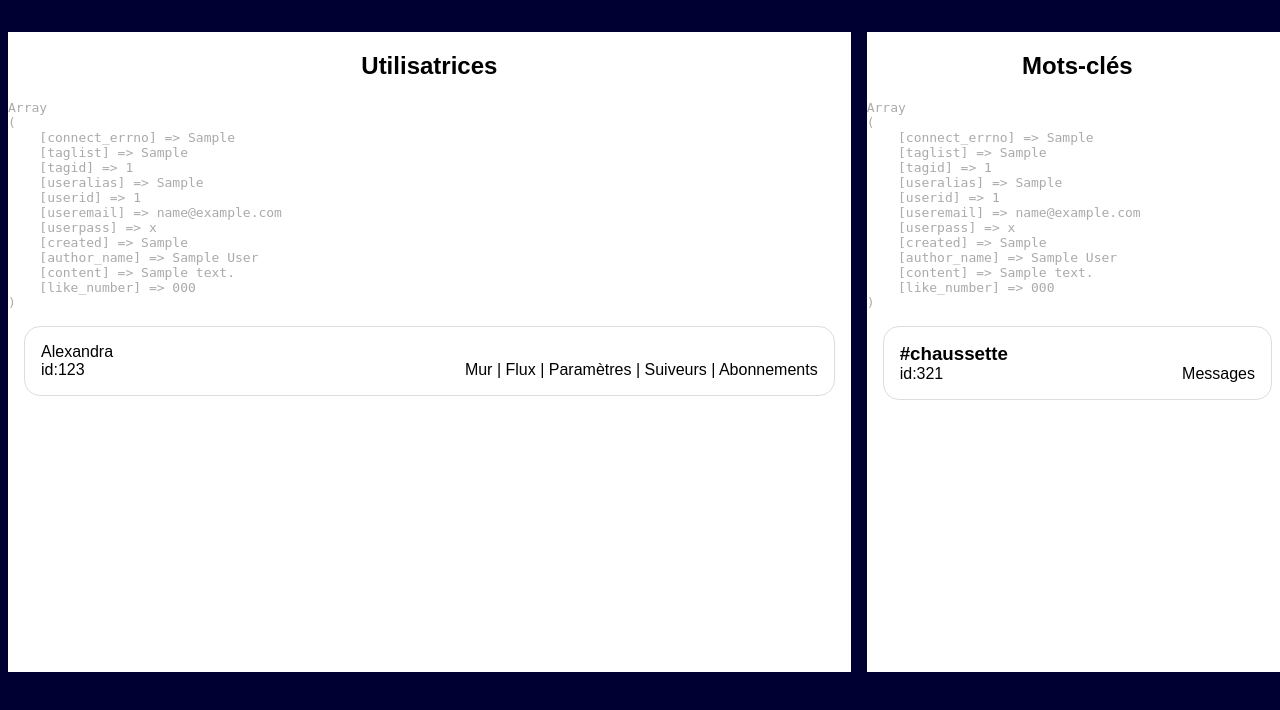
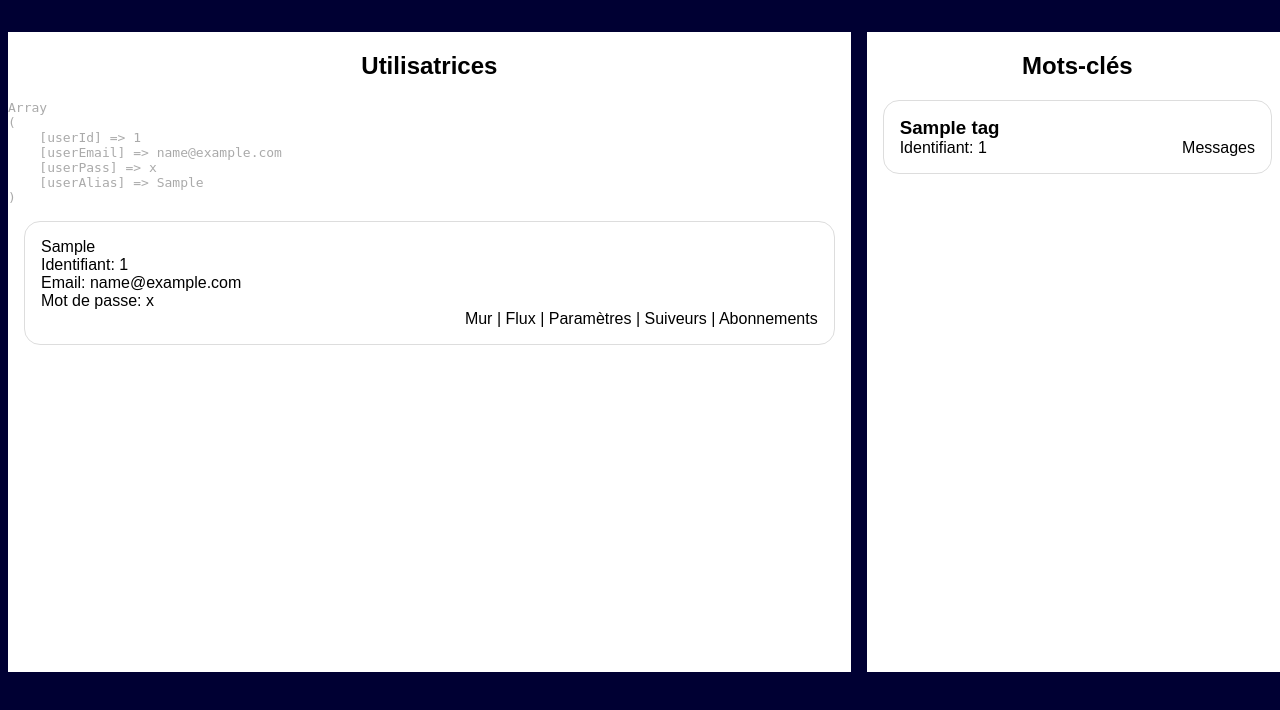
Before and after one commit to violaine-drt/Network-Les-zinzins, a PHP site: page /admin.php in a window 1280 px wide. Shown: the part 90-800 px from the top of the page. Run offline with PHP 8.4, Linux system fonts and the light colour scheme; tables that the repository leaves empty or names only in its code hold one stand-in row (values such as "Sample post").

Commit message:
réparation admin

```diff
--- a/admin.php
+++ b/admin.php
@@ -46,7 +46,11 @@
                 /*
                  * Etape 2 : trouver tous les mots clés
                  */
-                $laQuestionEnSql = "SELECT * FROM `tags` LIMIT 50";
+                $laQuestionEnSql = "SELECT
+                tags.label AS taglist,
+                tags.id AS tagId
+                FROM tags LIMIT 50";
+
                 $lesInformations = $mysqli->query($laQuestionEnSql);
                 // Vérification
                 if ( ! $lesInformations)
@@ -57,17 +61,18 @@
 
                 /*
                  * Etape 3 : @todo : Afficher les mots clés en s'inspirant de ce qui a été fait dans news.php
-                 * Attention à en pas oublier de modifier tag_id=321 avec l'id du mot dans le lien
+                 * Attention à ne pas oublier de modifier tag_id=321 avec l'id du mot dans le lien
                  */
                 while ($tag = $lesInformations->fetch_assoc())
                 {
-                    echo "<pre>" . print_r($tag, 1) . "</pre>";
+                    // echo "<pre>" . print_r($tag, 1) . "</pre>";
                     ?>
                     <article>
-                        <h3>#chaussette</h3>
-                        <p>id:321</p>
+                        <h3><?php echo $tag['taglist'] ?></h3>
+                        <p>Identifiant: <?php echo $tag['tagId'] ?></p>
                         <nav>
-                            <a href="tags.php?tag_id=321">Messages</a>
+                            <?php $tagId = intval($tag['tagId']) ?>
+                            <a href="tags.php?tag_id=<?php echo $tagId ?>">Messages</a>
                         </nav>
                     </article>
                 <?php } ?>
@@ -79,7 +84,12 @@
                  * Etape 4 : trouver tous les mots clés
                  * PS: on note que la connexion $mysqli à la base a été faite, pas besoin de la refaire.
                  */
-                $laQuestionEnSql = "SELECT * FROM `users` LIMIT 50";
+                $laQuestionEnSql = "SELECT
+                users.id AS userId,
+                users.email AS userEmail,
+                users.password AS userPass,
+                users.alias AS userAlias
+                FROM users LIMIT 50";
                 $lesInformations = $mysqli->query($laQuestionEnSql);
                 // Vérification
                 if ( ! $lesInformations)
@@ -92,19 +102,25 @@
                  * Etape 5 : @todo : Afficher les utilisatrices en s'inspirant de ce qui a été fait dans news.php
                  * Attention à en pas oublier de modifier dans le lien les "user_id=123" avec l'id de l'utilisatrice
                  */
-                while ($tag = $lesInformations->fetch_assoc())
+                while ($user = $lesInformations->fetch_assoc())
                 {
-                    echo "<pre>" . print_r($tag, 1) . "</pre>";
+                    echo "<pre>" . print_r($user, 1) . "</pre>";
                     ?>
                     <article>
-                        <h3>Alexandra</h3>
-                        <p>id:123</p>
+
+                     <!-- @todo: Aligner les balises "p" sans br/ -->
+                        <h3><?php echo $user['userAlias'] ?></h3>
+                        <p>Identifiant: <?php echo $user['userId'] ?></p> <br/>
+                        <p>Email: <?php echo $user['userEmail'] ?></p> <br/>
+                        <p>Mot de passe: <?php echo $user['userPass'] ?></p> <br/>
                         <nav>
-                            <a href="wall.php?user_id=123">Mur</a>
-                            | <a href="feed.php?user_id=123">Flux</a>
-                            | <a href="settings.php?user_id=123">Paramètres</a>
-                            | <a href="followers.php?user_id=123">Suiveurs</a>
-                            | <a href="subscriptions.php?user_id=123">Abonnements</a>
+
+                            <?php $userId = intval($user['userId']) ?>
+                            <a href="wall.php?user_id=<?php echo $userId ?>">Mur</a>
+                            | <a href="feed.php?user_id=<?php echo $userId ?>">Flux</a>
+                            | <a href="settings.php?user_id=<?php echo $userId ?>">Paramètres</a>
+                            | <a href="followers.php?user_id=<?php echo $userId ?>">Suiveurs</a>
+                            | <a href="subscriptions.php?user_id=<?php echo $userId ?>">Abonnements</a>
                         </nav>
                     </article>
                 <?php } ?>
```
